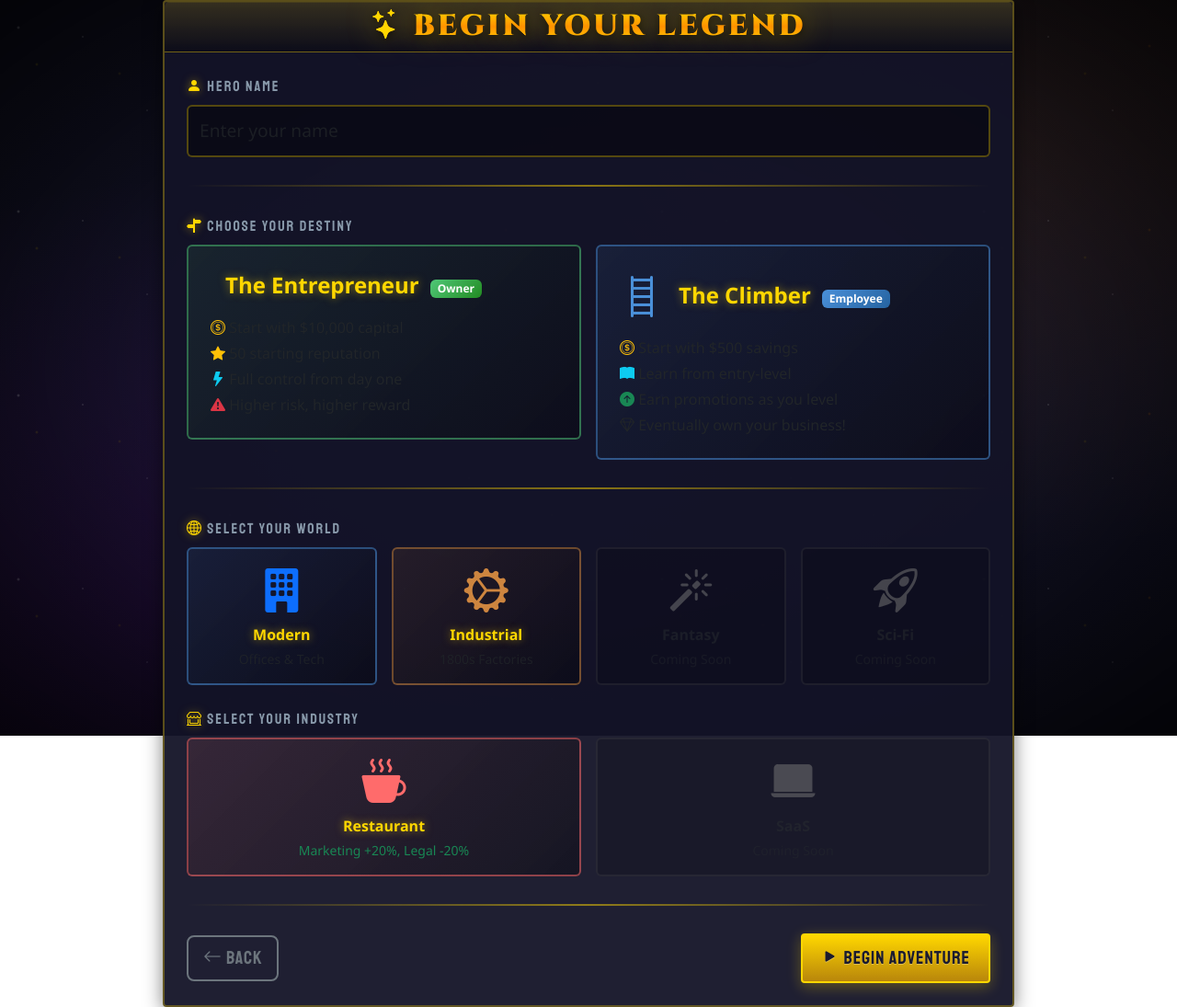
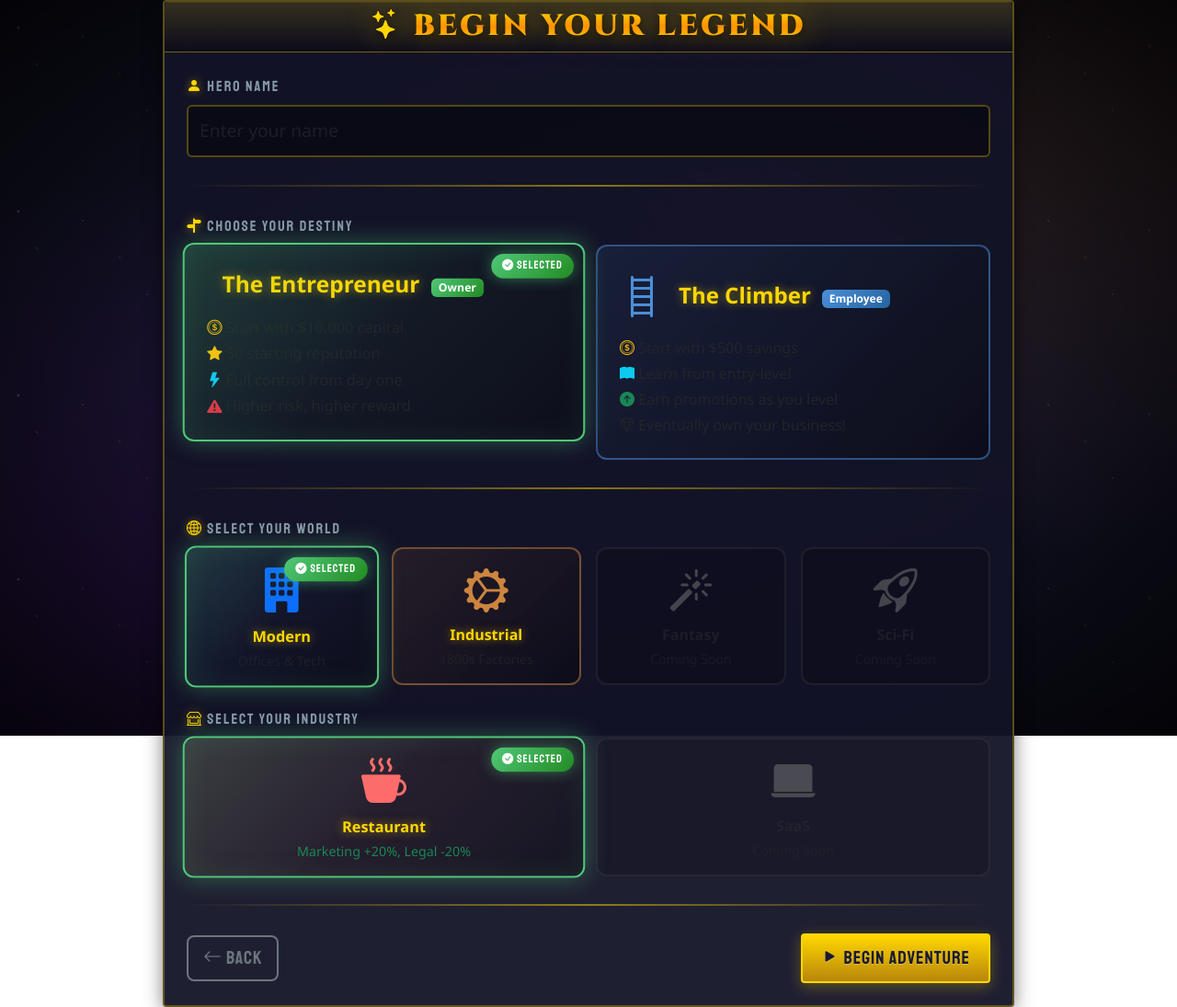
Before and after one commit to ikohnx/Tycoon-RPG, a Flask app: page /new_game in a window 1280 px wide. Shown: the whole page at 92% size. Run offline with Flask 3, Linux system fonts and the light colour scheme; parts of the project's set-up code (start-up, migrations or seed data) failed here and were passed over; some libraries are stand-ins or nearby versions.

Commit message:
Improve new game screen selection clarity with visual indicators
Add CSS for selection cards and badges, and update the new_game.html template to apply these styles and display a "SELECTED" badge when radio button options are chosen.

Replit-Commit-Author: Agent
Replit-Commit-Session-Id: 4b043af2-5487-4303-a72f-b2a293276437
Replit-Commit-Checkpoint-Type: full_checkpoint
Replit-Commit-Event-Id: 3ceebdd8-2dc7-4108-ab7b-af6bfd291924
Replit-Commit-Screenshot-Url: https://storage.googleapis.com/screenshot-production-us-central1/18ed8a21-f530-41ed-9cf7-8e99185501dc/4b043af2-5487-4303-a72f-b2a293276437/zFNfqjO
Replit-Helium-Checkpoint-Created: true

```diff
--- a/templates/base.html
+++ b/templates/base.html
@@ -391,6 +391,56 @@
             50% { box-shadow: 0 0 25px rgba(255, 215, 0, 0.8), 0 0 40px rgba(255, 215, 0, 0.3); }
         }
 
+        .selection-card {
+            position: relative;
+            transition: all 0.3s ease;
+        }
+
+        .selection-card .selected-badge {
+            display: none;
+            position: absolute;
+            top: 10px;
+            right: 10px;
+            background: linear-gradient(135deg, #50c878, #228b22);
+            color: #fff;
+            padding: 4px 12px;
+            border-radius: 20px;
+            font-family: 'Staatliches', cursive;
+            font-size: 0.75rem;
+            letter-spacing: 1px;
+            box-shadow: 0 0 15px rgba(80, 200, 120, 0.5);
+            z-index: 10;
+        }
+
+        .btn-check:checked + .selection-card .selected-badge {
+            display: block;
+            animation: badgePop 0.3s ease;
+        }
+
+        @keyframes badgePop {
+            0% { transform: scale(0); }
+            50% { transform: scale(1.2); }
+            100% { transform: scale(1); }
+        }
+
+        .btn-check:checked + .selection-card {
+            border-color: #50c878 !important;
+            box-shadow: 0 0 25px rgba(80, 200, 120, 0.4), inset 0 0 30px rgba(80, 200, 120, 0.1);
+            transform: scale(1.02);
+        }
+
+        .btn-check:checked + .selection-card::before {
+            content: '';
+            position: absolute;
+            top: 0;
+            left: 0;
+            right: 0;
+            bottom: 0;
+            border-radius: inherit;
+            background: linear-gradient(135deg, rgba(80,200,120,0.15) 0%, transparent 50%);
+            pointer-events: none;
+        }
+
         .choice-btn {
             background: linear-gradient(135deg, rgba(74, 144, 217, 0.1) 0%, rgba(0, 0, 0, 0.3) 100%);
             border: 2px solid rgba(74, 144, 217, 0.5);
--- a/templates/new_game.html
+++ b/templates/new_game.html
@@ -34,8 +34,9 @@
                         <div class="row g-3">
                             <div class="col-md-6">
                                 <input type="radio" class="btn-check" name="career_path" value="entrepreneur" id="path-entrepreneur" checked>
-                                <label class="btn w-100 p-4 text-start" for="path-entrepreneur"
-                                       style="background: linear-gradient(135deg, rgba(80,200,120,0.1) 0%, rgba(0,0,0,0.3) 100%); border: 2px solid rgba(80,200,120,0.5);">
+                                <label class="btn w-100 p-4 text-start selection-card" for="path-entrepreneur"
+                                       style="background: linear-gradient(135deg, rgba(80,200,120,0.1) 0%, rgba(0,0,0,0.3) 100%); border: 2px solid rgba(80,200,120,0.5); border-radius: 12px;">
+                                    <span class="selected-badge"><i class="bi bi-check-circle-fill"></i> SELECTED</span>
                                     <div class="d-flex align-items-center mb-3">
                                         <i class="bi bi-crown-fill display-5 me-3" style="color: #50c878;"></i>
                                         <div>
@@ -53,8 +54,9 @@
                             </div>
                             <div class="col-md-6">
                                 <input type="radio" class="btn-check" name="career_path" value="employee" id="path-employee">
-                                <label class="btn w-100 p-4 text-start" for="path-employee"
-                                       style="background: linear-gradient(135deg, rgba(74,144,217,0.1) 0%, rgba(0,0,0,0.3) 100%); border: 2px solid rgba(74,144,217,0.5);">
+                                <label class="btn w-100 p-4 text-start selection-card" for="path-employee"
+                                       style="background: linear-gradient(135deg, rgba(74,144,217,0.1) 0%, rgba(0,0,0,0.3) 100%); border: 2px solid rgba(74,144,217,0.5); border-radius: 12px;">
+                                    <span class="selected-badge"><i class="bi bi-check-circle-fill"></i> SELECTED</span>
                                     <div class="d-flex align-items-center mb-3">
                                         <i class="bi bi-ladder display-5 me-3" style="color: #4a90d9;"></i>
                                         <div>
@@ -82,8 +84,9 @@
                         <div class="row g-3">
                             <div class="col-md-3">
                                 <input type="radio" class="btn-check" name="world" value="Modern" id="world-modern" checked>
-                                <label class="btn w-100 p-3 text-center" for="world-modern"
-                                       style="background: linear-gradient(135deg, rgba(74,144,217,0.1) 0%, rgba(0,0,0,0.3) 100%); border: 2px solid rgba(74,144,217,0.5);">
+                                <label class="btn w-100 p-3 text-center selection-card" for="world-modern"
+                                       style="background: linear-gradient(135deg, rgba(74,144,217,0.1) 0%, rgba(0,0,0,0.3) 100%); border: 2px solid rgba(74,144,217,0.5); border-radius: 12px;">
+                                    <span class="selected-badge"><i class="bi bi-check-circle-fill"></i> SELECTED</span>
                                     <i class="bi bi-building-fill display-5 d-block mb-2 text-primary"></i>
                                     <strong class="gold-text">Modern</strong>
                                     <small class="d-block text-muted mt-1">Offices & Tech</small>
@@ -91,8 +94,9 @@
                             </div>
                             <div class="col-md-3">
                                 <input type="radio" class="btn-check" name="world" value="Industrial" id="world-industrial">
-                                <label class="btn w-100 p-3 text-center" for="world-industrial"
-                                       style="background: linear-gradient(135deg, rgba(205,133,63,0.1) 0%, rgba(0,0,0,0.3) 100%); border: 2px solid rgba(205,133,63,0.5);">
+                                <label class="btn w-100 p-3 text-center selection-card" for="world-industrial"
+                                       style="background: linear-gradient(135deg, rgba(205,133,63,0.1) 0%, rgba(0,0,0,0.3) 100%); border: 2px solid rgba(205,133,63,0.5); border-radius: 12px;">
+                                    <span class="selected-badge"><i class="bi bi-check-circle-fill"></i> SELECTED</span>
                                     <i class="bi bi-gear-wide-connected display-5 d-block mb-2" style="color: #cd853f;"></i>
                                     <strong class="gold-text">Industrial</strong>
                                     <small class="d-block text-muted mt-1">1800s Factories</small>
@@ -101,7 +105,7 @@
                             <div class="col-md-3">
                                 <input type="radio" class="btn-check" name="world" value="Fantasy" id="world-fantasy" disabled>
                                 <label class="btn w-100 p-3 text-center" for="world-fantasy"
-                                       style="background: rgba(0,0,0,0.3); border: 2px solid rgba(100,100,100,0.3); opacity: 0.6;">
+                                       style="background: rgba(0,0,0,0.3); border: 2px solid rgba(100,100,100,0.3); opacity: 0.6; border-radius: 12px;">
                                     <i class="bi bi-magic display-5 d-block mb-2" style="color: #666;"></i>
                                     <strong>Fantasy</strong>
                                     <small class="d-block text-muted mt-1">Coming Soon</small>
@@ -110,7 +114,7 @@
                             <div class="col-md-3">
                                 <input type="radio" class="btn-check" name="world" value="SciFi" id="world-scifi" disabled>
                                 <label class="btn w-100 p-3 text-center" for="world-scifi"
-                                       style="background: rgba(0,0,0,0.3); border: 2px solid rgba(100,100,100,0.3); opacity: 0.6;">
+                                       style="background: rgba(0,0,0,0.3); border: 2px solid rgba(100,100,100,0.3); opacity: 0.6; border-radius: 12px;">
                                     <i class="bi bi-rocket-takeoff display-5 d-block mb-2" style="color: #666;"></i>
                                     <strong>Sci-Fi</strong>
                                     <small class="d-block text-muted mt-1">Coming Soon</small>
@@ -126,8 +130,9 @@
                         <div class="row g-3">
                             <div class="col-md-6">
                                 <input type="radio" class="btn-check" name="industry" value="Restaurant" id="ind-restaurant" checked>
-                                <label class="btn w-100 p-3" for="ind-restaurant"
-                                       style="background: linear-gradient(135deg, rgba(255,107,107,0.1) 0%, rgba(0,0,0,0.3) 100%); border: 2px solid rgba(255,107,107,0.5);">
+                                <label class="btn w-100 p-3 selection-card" for="ind-restaurant"
+                                       style="background: linear-gradient(135deg, rgba(255,107,107,0.1) 0%, rgba(0,0,0,0.3) 100%); border: 2px solid rgba(255,107,107,0.5); border-radius: 12px;">
+                                    <span class="selected-badge"><i class="bi bi-check-circle-fill"></i> SELECTED</span>
                                     <i class="bi bi-cup-hot-fill display-5 d-block mb-2" style="color: #ff6b6b;"></i>
                                     <strong class="gold-text">Restaurant</strong>
                                     <small class="d-block text-success mt-1">Marketing +20%, Legal -20%</small>
@@ -136,7 +141,7 @@
                             <div class="col-md-6">
                                 <input type="radio" class="btn-check" name="industry" value="SaaS" id="ind-saas" disabled>
                                 <label class="btn w-100 p-3" for="ind-saas"
-                                       style="background: rgba(0,0,0,0.3); border: 2px solid rgba(100,100,100,0.3); opacity: 0.6;">
+                                       style="background: rgba(0,0,0,0.3); border: 2px solid rgba(100,100,100,0.3); opacity: 0.6; border-radius: 12px;">
                                     <i class="bi bi-laptop-fill display-5 d-block mb-2" style="color: #666;"></i>
                                     <strong>SaaS</strong>
                                     <small class="d-block text-muted mt-1">Coming Soon</small>
@@ -152,8 +157,9 @@
                         <div class="row g-3">
                             <div class="col-md-4">
                                 <input type="radio" class="btn-check" name="industry" value="Steel Mill" id="ind-steel">
-                                <label class="btn w-100 p-3" for="ind-steel"
-                                       style="background: linear-gradient(135deg, rgba(255,99,71,0.1) 0%, rgba(0,0,0,0.3) 100%); border: 2px solid rgba(255,99,71,0.5);">
+                                <label class="btn w-100 p-3 selection-card" for="ind-steel"
+                                       style="background: linear-gradient(135deg, rgba(255,99,71,0.1) 0%, rgba(0,0,0,0.3) 100%); border: 2px solid rgba(255,99,71,0.5); border-radius: 12px;">
+                                    <span class="selected-badge"><i class="bi bi-check-circle-fill"></i> SELECTED</span>
                                     <i class="bi bi-fire display-5 d-block mb-2" style="color: #ff6347;"></i>
                                     <strong class="gold-text">Steel Mill</strong>
                                     <small class="d-block text-success mt-1">Operations +40%, Finance +20%</small>
@@ -161,8 +167,9 @@
                             </div>
                             <div class="col-md-4">
                                 <input type="radio" class="btn-check" name="industry" value="Textile Factory" id="ind-textile">
-                                <label class="btn w-100 p-3" for="ind-textile"
-                                       style="background: linear-gradient(135deg, rgba(221,160,221,0.1) 0%, rgba(0,0,0,0.3) 100%); border: 2px solid rgba(221,160,221,0.5);">
+                                <label class="btn w-100 p-3 selection-card" for="ind-textile"
+                                       style="background: linear-gradient(135deg, rgba(221,160,221,0.1) 0%, rgba(0,0,0,0.3) 100%); border: 2px solid rgba(221,160,221,0.5); border-radius: 12px;">
+                                    <span class="selected-badge"><i class="bi bi-check-circle-fill"></i> SELECTED</span>
                                     <i class="bi bi-scissors display-5 d-block mb-2" style="color: #dda0dd;"></i>
                                     <strong class="gold-text">Textile Factory</strong>
                                     <small class="d-block text-success mt-1">Operations +30%, HR +20%</small>
@@ -170,8 +177,9 @@
                             </div>
                             <div class="col-md-4">
                                 <input type="radio" class="btn-check" name="industry" value="Railroad" id="ind-railroad">
-                                <label class="btn w-100 p-3" for="ind-railroad"
-                                       style="background: linear-gradient(135deg, rgba(139,69,19,0.2) 0%, rgba(0,0,0,0.3) 100%); border: 2px solid rgba(139,69,19,0.5);">
+                                <label class="btn w-100 p-3 selection-card" for="ind-railroad"
+                                       style="background: linear-gradient(135deg, rgba(139,69,19,0.2) 0%, rgba(0,0,0,0.3) 100%); border: 2px solid rgba(139,69,19,0.5); border-radius: 12px;">
+                                    <span class="selected-badge"><i class="bi bi-check-circle-fill"></i> SELECTED</span>
                                     <i class="bi bi-train-front-fill display-5 d-block mb-2" style="color: #8b4513;"></i>
                                     <strong class="gold-text">Railroad</strong>
                                     <small class="d-block text-success mt-1">Strategy +30%, Finance +30%</small>
```
